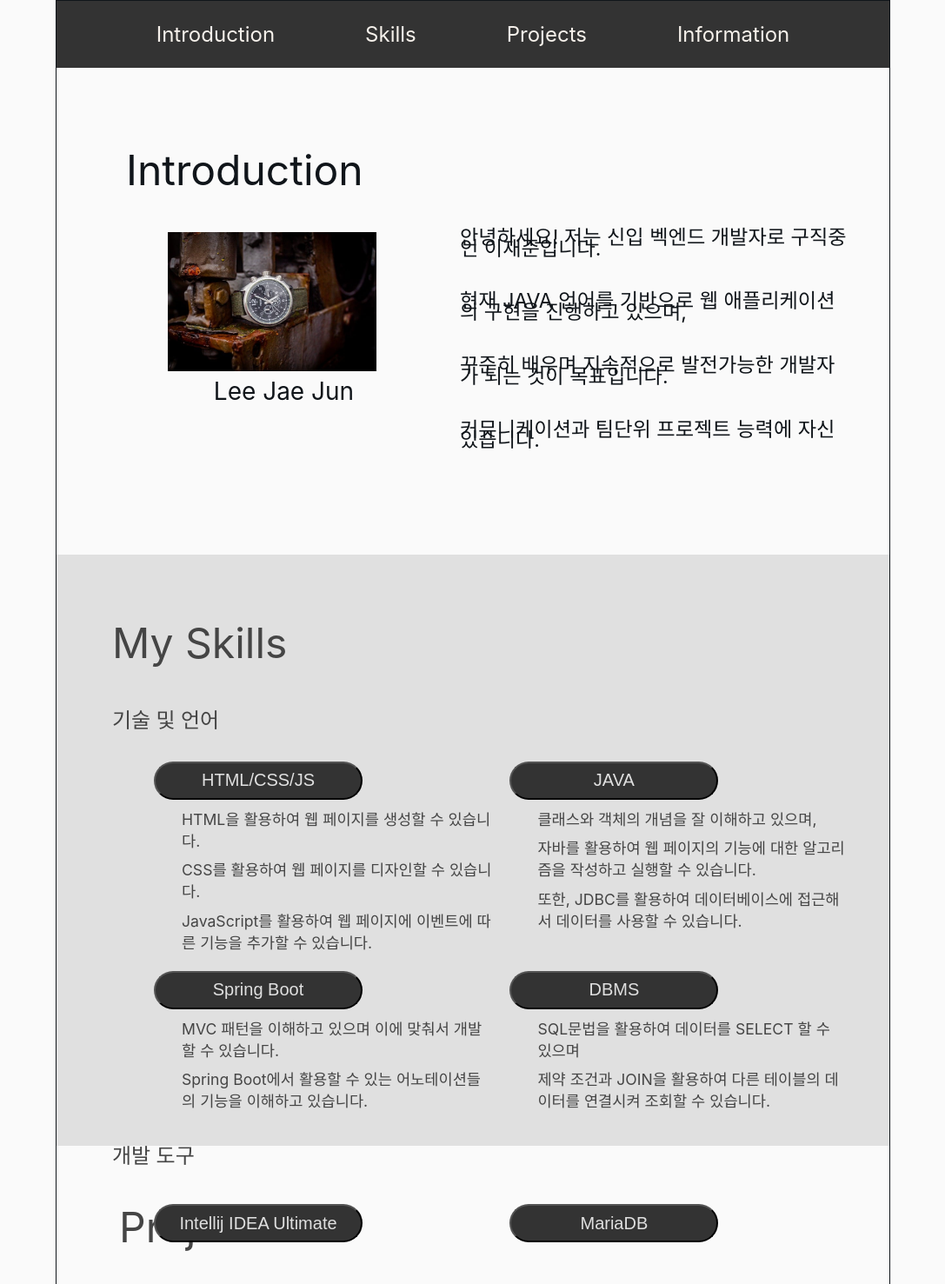
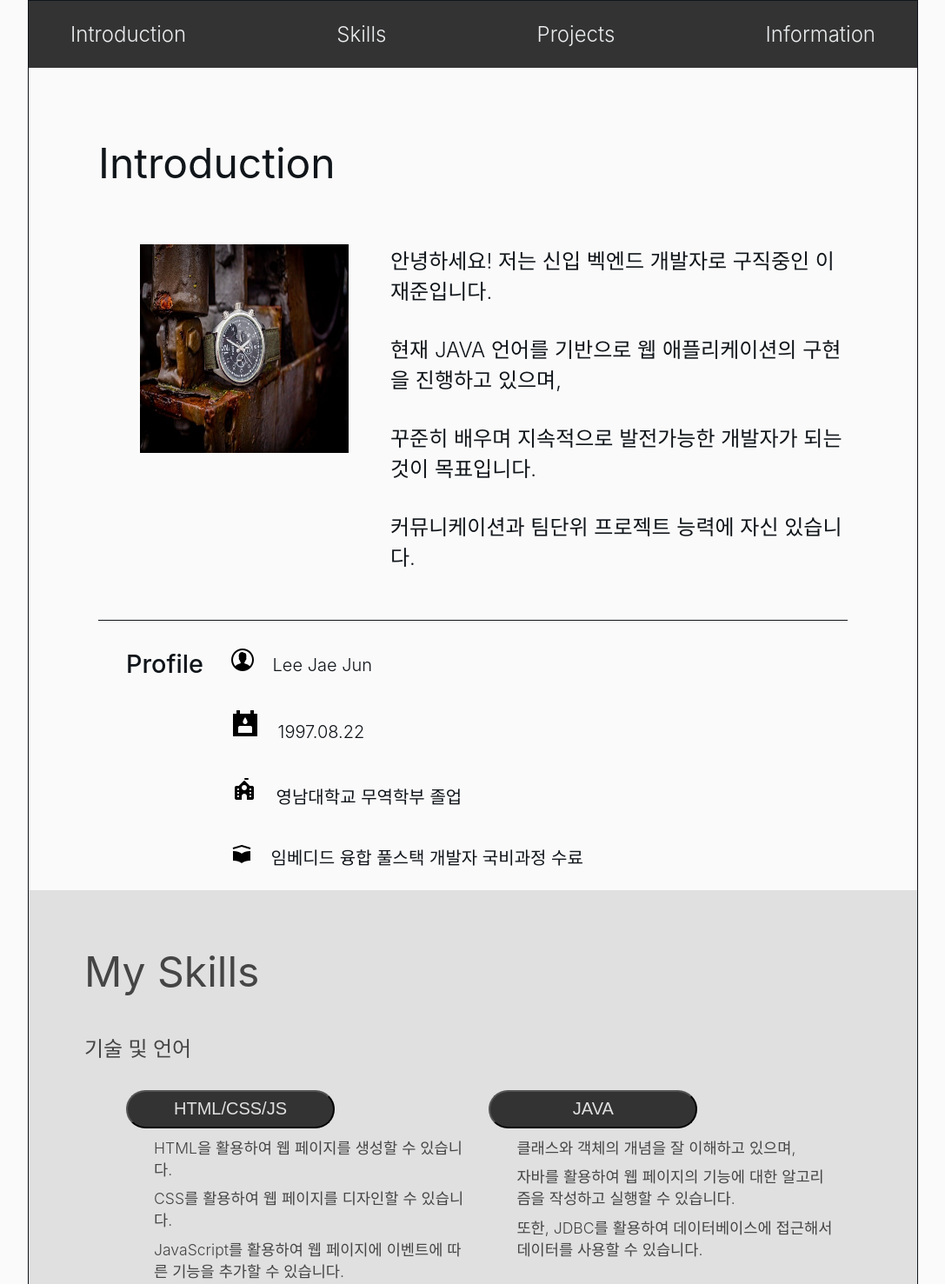
Before and after one commit to jj203034/full-stack, a plain HTML site: page portfolio/portfolio.html in a window 1280 px wide. Shown: the top 1477 px of the page at 87% size, without its empty margins (96-1183 px from the left). Drawn offline with Linux system fonts and the light colour scheme; a web font is replaced by a local one.

Commit message:
Add files via upload

```diff
--- a/portfolio/portfolio.html
+++ b/portfolio/portfolio.html
@@ -16,16 +16,16 @@
     <header class="_content header">
         <ul class="menu">
             <li class="item">
-                <a href="#one" class="text">Introduction</a>
+                <a href="#one">Introduction</a>
             </li>
             <li class="item">
-                <a href="#two" class="text">Skills</a>
+                <a href="#two">Skills</a>
             </li>
             <li class="item">
-                <a href="#three" class="text">Projects</a>
+                <a href="#three">Projects</a>
             </li>
             <li class="item">
-                <a href="#four" class="text">Information</a>
+                <a href="#four">Information</a>
             </li>
         </ul>
     </header>
@@ -36,13 +36,37 @@
         <div class="intro-container">
             <div class="_container image-container">
                 <img src="resources/images/watch.jpg" class="image">
-                <div class="name">Lee Jae Jun</div>
             </div>
-            <div class="_container mention-container">
-                <div class="text">안녕하세요! 저는 신입 벡엔드 개발자로 구직중인 이재준입니다.</div>
-                <div class="text">현재 JAVA 언어를 기반으로 웹 애플리케이션의 구현을 진행하고 있으며,</div>
-                <div class="text">꾸준히 배우며 지속적으로 발전가능한 개발자가 되는 것이 목표입니다.</div>
-                <div class="text">커뮤니케이션과 팀단위 프로젝트 능력에 자신 있습니다.</div>
+            <div class=" mention-container">
+                <span class="text">안녕하세요! 저는 신입 벡엔드 개발자로 구직중인 이재준입니다.</span>
+                <span class="text">현재 JAVA 언어를 기반으로 웹 애플리케이션의 구현을 진행하고 있으며,</span>
+                <span class="text">꾸준히 배우며 지속적으로 발전가능한 개발자가 되는 것이 목표입니다.</span>
+                <span class="text">커뮤니케이션과 팀단위 프로젝트 능력에 자신 있습니다.</span>
+            </div>
+        </div>
+        <div class="profile-container">
+            <div class="con-one">
+                <span class="text">Profile</span>
+            </div>
+            <div class="con-two">
+                <ul class="profile">
+                    <li class="item">
+                        <img src="resources/images/profile.png" alt="" class="image">
+                        Lee Jae Jun
+                    </li>
+                    <li class="item">
+                        <img src="resources/images/birth.png" alt="" class="image">
+                        1997.08.22
+                    </li>
+                    <li class="item">
+                        <img src="resources/images/university.png" alt="" class="image">
+                        영남대학교 무역학부 졸업
+                    </li>
+                    <li class="item">
+                        <img src="resources/images/study.png" alt="" class="image">
+                        임베디드 융합 풀스택 개발자 국비과정 수료
+                    </li>
+                </ul>
             </div>
         </div>
     </section>
@@ -131,9 +155,6 @@
                 <img src="resources/images/github.png" alt="" class="image">
                 <span class="info-name">Github : </span>
             </li>
-            <li class="info">
-                <span class="info-name">Birth : </span>
-            </li>
         </ul>
     </section>
 </div>
--- a/portfolio/resources/stylesheets/portfolio.css
+++ b/portfolio/resources/stylesheets/portfolio.css
@@ -8,6 +8,11 @@ html {
 a:link, a:visited {
     color: inherit;
     text-decoration: none;
+}
+
+a:hover {
+    color: aqua;
+    text-decoration: underline;
 }
 
 
@@ -48,11 +53,15 @@ ul, li {
 
 body {
     background-color: #fafafa;
+    border: 0.0625rem solid #10151a;
     color: #454545;
     font-size: 1rem;
-    font-weight: 400;
-    margin: 0 10rem;
-    border: 0.0625rem solid #10151a;
+    font-weight: 300;
+    margin: 0 10%;
+}
+
+section {
+    min-height: 20rem;
 }
 
 ._container {
@@ -63,32 +72,39 @@ body {
 #headerContainer {
     top: 0;
     background-color: #333333;
+    min-width: 80%;
     padding: 1.5rem 3rem;
     position: sticky;
     z-index: 1;
 }
 
 #headerContainer > .header {
-    align-items: center;
-    display: flex;
-    flex-direction: row;
-    justify-content: center;
-    position: relative;
+    /*align-items: center;*/
+    /*display: flex;*/
+    /*flex-direction: row;*/
+    /*justify-content: center;*/
 }
 
 #headerContainer > .header > .menu {
-    align-items: center;
+    text-align: center;
+    /*align-items: center;*/
     display: flex;
     flex-direction: row;
-    justify-content: flex-start;
+    /*justify-content: flex-start;*/
     list-style-type: none;
     margin-block: unset;
     margin-inline: unset;
     padding-inline: unset;
+    color: #eaecee;
+    justify-content: center;
+}
+
+#headerContainer > .header > .menu > .item {
+    font-size: 1.5rem;
 }
 
 #headerContainer > .header > .menu > .item + .item {
-    margin-left: 6.5rem;
+    margin-left: auto;
 }
 
 #headerContainer > .header > .menu > .item > .text {
@@ -99,11 +115,10 @@ body {
 #wrapper > #one {
     box-sizing: border-box;
     color: #10151a;
-    height: 70vh;
+    width: 100%;
+    height: 90%;
     overflow: hidden;
-    padding-top: 7rem;
-    padding-left: 5rem;
-    line-height: 0.8rem;
+    padding: 5rem 5rem 0 5rem;
 }
 
 #wrapper > #one > * {
@@ -115,6 +130,9 @@ body {
 }
 
 #wrapper > #one > .intro-container {
+    border-bottom: 0.05rem solid #10151a;
+    padding-bottom: 1.5rem;
+
     align-items: stretch;
     display: flex;
     flex-direction: row;
@@ -123,28 +141,60 @@ body {
 
 #wrapper > #one > .intro-container > .image-container > .image {
     width: 15rem;
-    height: 10rem;
+    height: 15rem;
 }
 
-#wrapper > #one > .intro-container > .image-container > .name {
-    font-size: 1.75rem;
-    text-align: start;
-    padding-top: 1rem;
-    padding-left: 3.3rem;
+#wrapper > #one > .intro-container > .mention-container {
+    align-items: flex-start;
+    display: flex;
+    flex-direction: column;
+    justify-content: center;
 }
 
 #wrapper > #one > .intro-container > .mention-container > .text {
-    font-size: 1.45rem;
-    padding-bottom: 3rem;
+    font-size: 1.5rem;
+    padding-bottom: 2rem;
+}
 
+#wrapper > #one > .profile-container {
+    padding: 2rem 2rem 0 2rem;
+
+    align-items: stretch;
+    display: flex;
+    flex-direction: row;
+    justify-content: flex-start;
+}
+
+#wrapper > #one > .profile-container > .con-one > .text {
+    font-size: 1.8rem;
+    font-weight: 500;
+}
+
+#wrapper > #one > .profile-container > .con-two {
+    padding-left: 2rem;
+}
+
+#wrapper > #one > .profile-container > .con-two > .profile {
+    display: grid;
+    gap: 1rem;
+    grid-template-columns: repeat(1, 1fr);
+}
+
+#wrapper > #one > .profile-container > .con-two > .profile > .item > .image {
+    padding-right: 1rem;
+}
+
+#wrapper > #one > .profile-container > .con-two > .profile > .item {
+    font-size: 1.25rem;
+    padding-bottom: 1.5rem;
 }
 
 #wrapper > #two {
     background-color: #e0e0e0;
     box-sizing: border-box;
-    height: 85vh;
-    padding-top: 4.5rem;
-    padding-left: 4rem;
+    width: 100%;
+    height: 90%;
+    padding: 4rem 3rem 3rem 4rem;
 }
 
 #wrapper > #two > * {
@@ -188,16 +238,17 @@ body {
 }
 
 #wrapper > #three {
-    height: 70vh;
-    padding-left: 4.5rem;
-    padding-top: 4rem;
+    width: 100%;
+    height: 90%;
+    padding: 4rem 3rem 3rem 4rem;
 }
 
 
 #wrapper > #four {
-    height: 35vh;
+    width: 92.5%;
+    height: 30%;
     background-color: #ffffff;
-    padding: 3rem 0 0 3rem;
+    padding: 4rem 3rem 0 4rem;
 }
 
 #wrapper > #four > .info-container {
@@ -223,3 +274,7 @@ body {
     font-size: 1.3rem;
     font-weight: 250;
 }
+
+@media screen and (max-width: 50rem) {
+
+}
```
Also changed, not shown: portfolio/icon.png (added), portfolio/resources/images/birth.png (added), portfolio/resources/images/profile.png (added), portfolio/resources/images/study.png (added), portfolio/resources/images/university.png (added).
